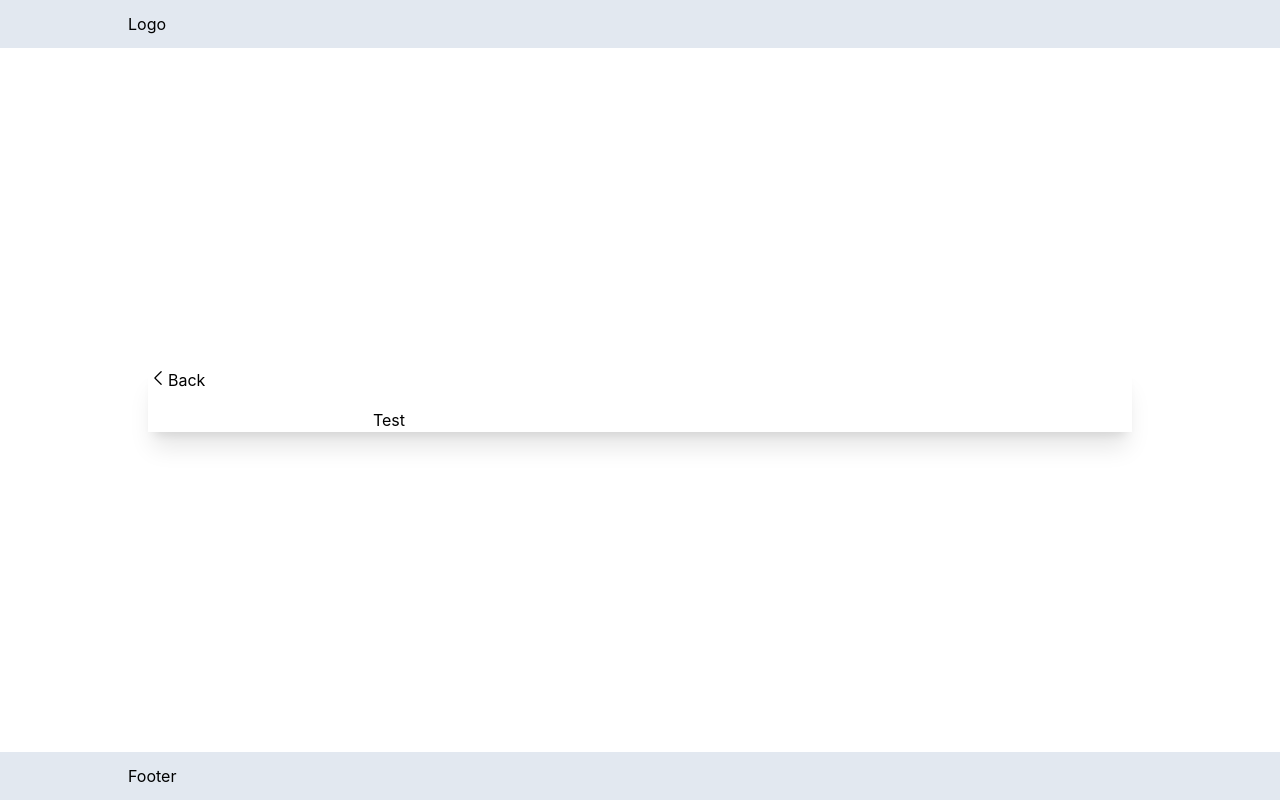
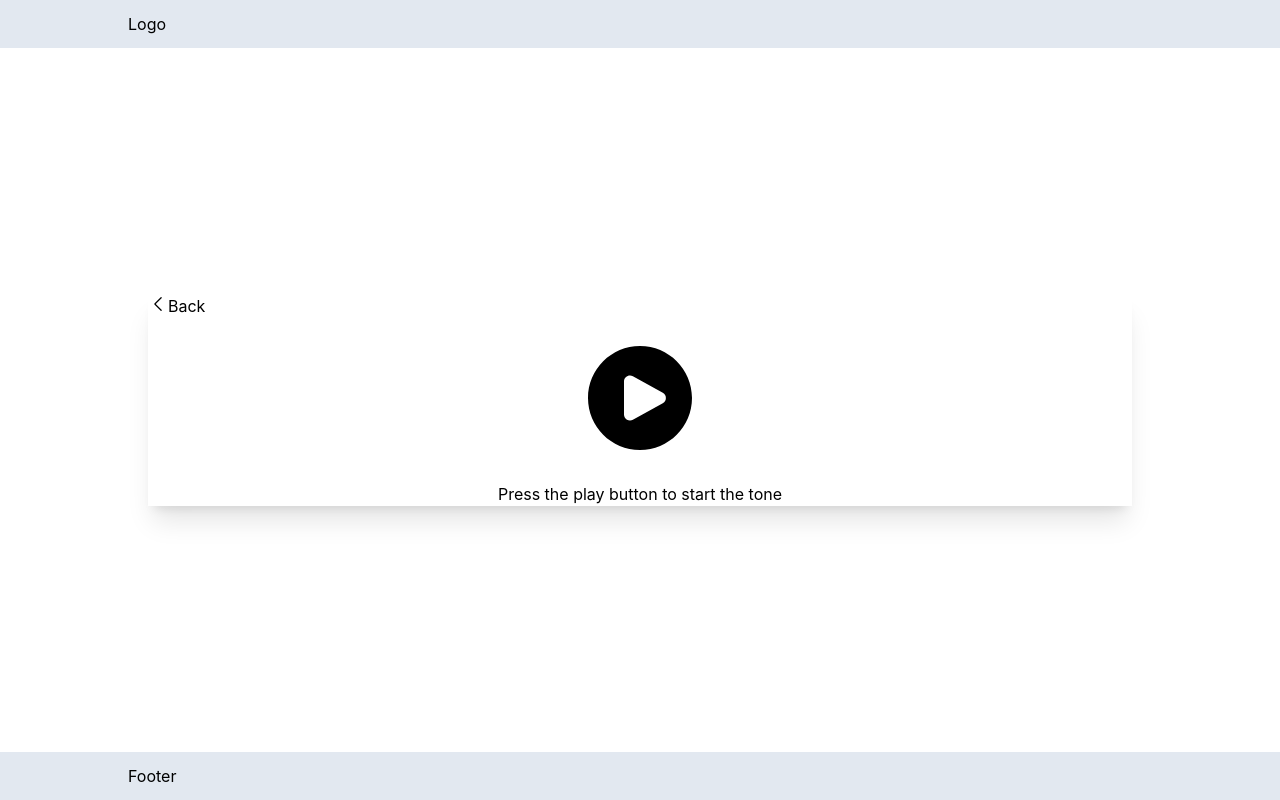
Before and after one commit to imicadio/hearing-test, a React (Create React App) app: page /sounds/1 in a window 1280 px wide. Built offline with nearby package versions, Linux system fonts and the light colour scheme; a web font is replaced by a local one.

Commit message:
feat: sounds component

```diff
--- /dev/null
+++ b/src/components/play/model.d.ts
@@ -0,0 +1,4 @@
+export type IPlay = {
+    play: boolean;
+    changePlay: () => void;
+}
--- /dev/null
+++ b/src/components/play/play.tsx
@@ -0,0 +1,23 @@
+import React, { FC } from "react";
+import { PlayCircleIcon, PauseCircleIcon } from "@heroicons/react/24/solid";
+import { IPlay } from "./model";
+
+const Play: FC<IPlay> = ({ play, changePlay }) => {
+  const renderPlayBtn = play ? (
+    <PauseCircleIcon
+      className="h-32 w-32 cursor-pointer"
+      aria-hidden="true"
+      onClick={changePlay}
+    />
+  ) : (
+    <PlayCircleIcon
+      className="h-32 w-32 cursor-pointer"
+      aria-hidden="true"
+      onClick={changePlay}
+    />
+  );
+
+  return <div className="col-start-2">{renderPlayBtn}</div>;
+};
+
+export default Play;
--- a/src/pages/sounds/sounds.tsx
+++ b/src/pages/sounds/sounds.tsx
@@ -1,10 +1,19 @@
-import React, { FC, useEffect } from "react";
+import React, { FC, useEffect, useState } from "react";
+import Play from "../../components/play/play";
+import { clickToPlayText, adjustToneText } from "../../shared/text";
 
 const Sounds: FC<{}> = () => {
+  const [play, setPlay] = useState<boolean>(false);
+
+  // methods
+  const changePlay = () => setPlay(!play);
+
+  useEffect(() => {}, [])
 
   return (
-    <div className="grid md:grid-cols-2 gap-5 place-items-center w-full">
-      <h2>Test</h2>
+    <div className="grid grid-cols-3 gap-5 place-items-center w-full">
+      <Play play={play} changePlay={changePlay} />
+      <p className="col-start-1 col-end-4">{clickToPlayText}</p>
     </div>
   );
 };
--- /dev/null
+++ b/src/shared/soundsHelper.tsx
@@ -0,0 +1,2 @@
+export const tableHzLevel = [250, 500, 1000, 2000, 4000, 8000];
+export const tableDbLevel = [-5, 0, 5, 10, 15, 20, 30, 40, 50, 60, 70, 80];
--- /dev/null
+++ b/src/shared/text.tsx
@@ -0,0 +1,2 @@
+export const clickToPlayText = `Press the play button to start the tone`;
+export const adjustToneText = `Use the +/- buttons to adjust the loudness and find the softest sound you can hear. Then press Next.`
```
